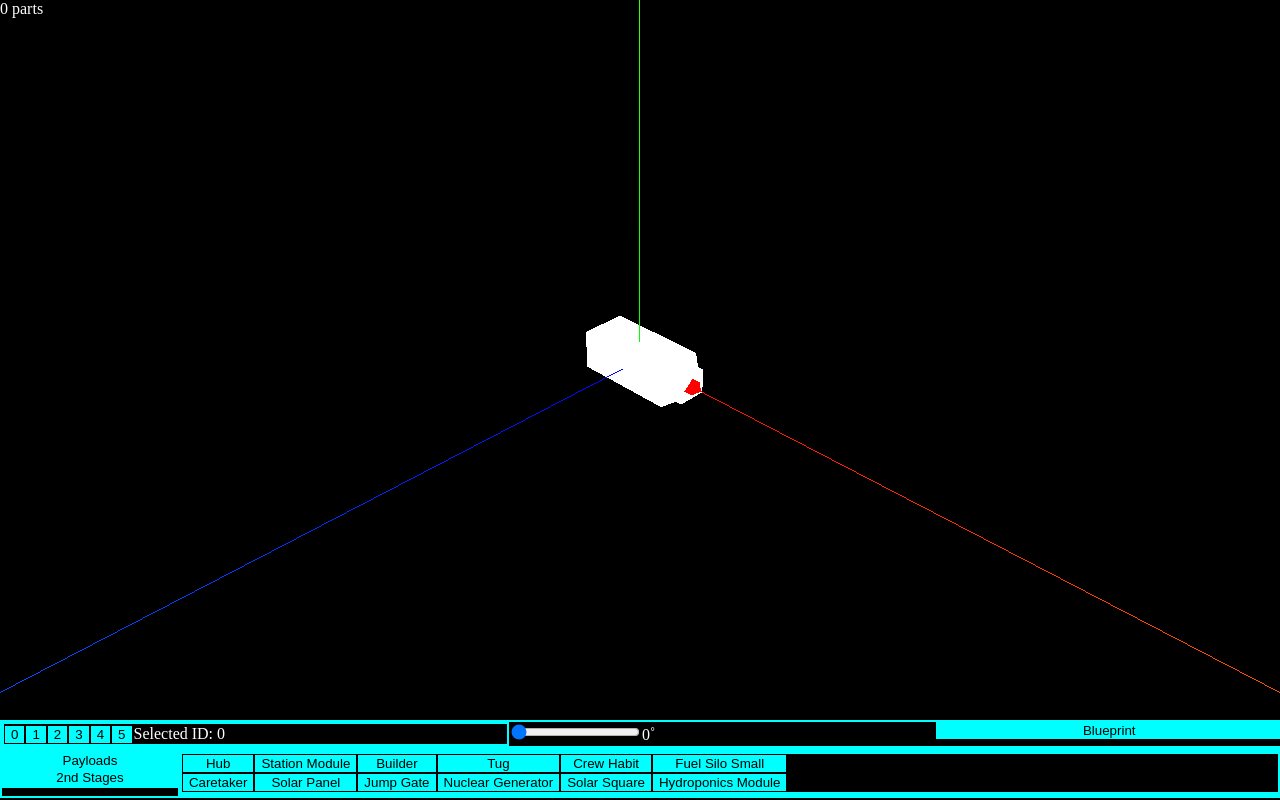
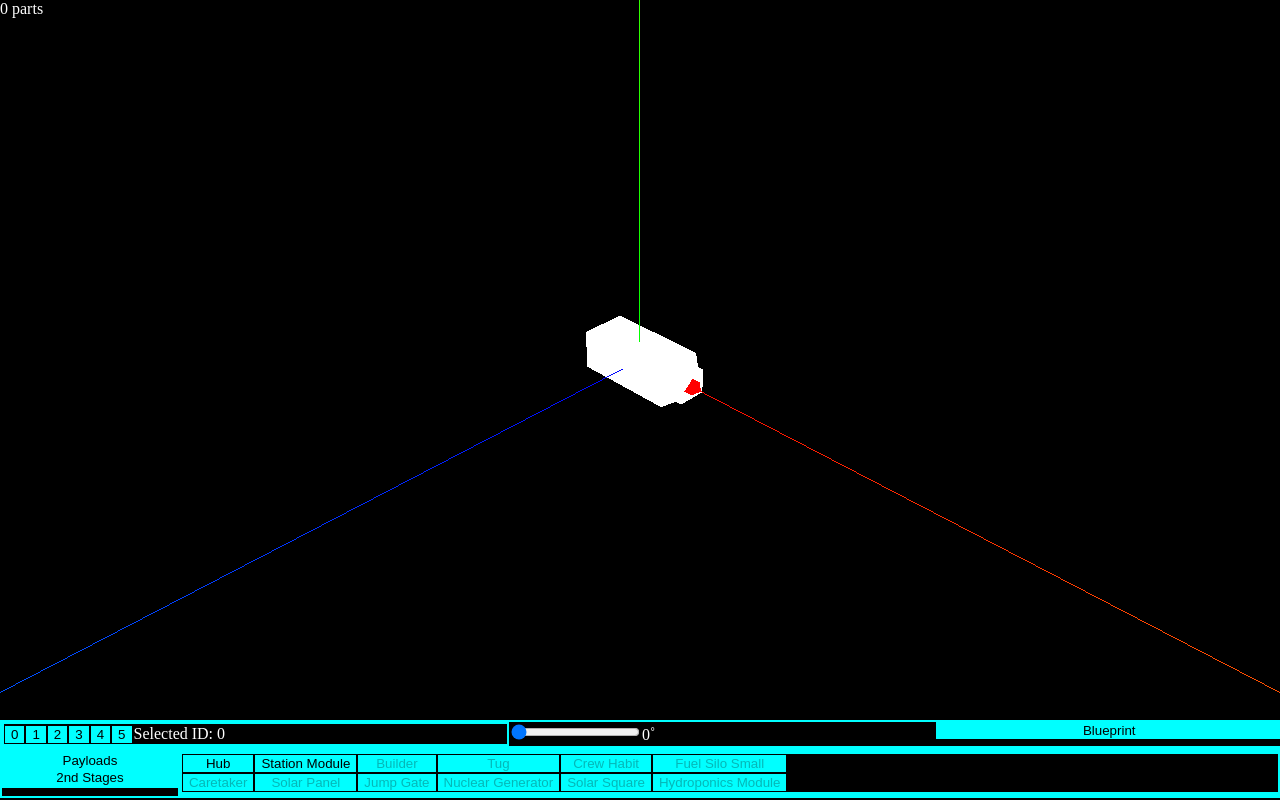
Before and after one commit to Dri111/SA2138Designer, a plain HTML site: page public/index.html in a window 1280 px wide. Drawn offline with Linux system fonts and the light colour scheme.

Commit message:
Disabled unavailable module buttons

```diff
--- a/public/index.html
+++ b/public/index.html
@@ -67,25 +67,25 @@
                         <td><button class="select-module" id="select-hub" value="Hub" state="selected">Hub</button></td>
                         <td><button class="select-module" id="select-corridor" value="Station Module">Station
                                 Module</button></td>
-                        <td><button class="select-module" id="select-builder" value="Builder">Builder</button></td>
-                        <td><button class="select-module" id="select-tug" value="Tug">Tug</button></td>
-                        <td><button class="select-module" id="select-crewhabit" value="Crew Habit">Crew Habit</button>
+                        <td><button class="select-module" id="select-builder" value="Builder" disabled>Builder</button></td>
+                        <td><button class="select-module" id="select-tug" value="Tug" disabled>Tug</button></td>
+                        <td><button class="select-module" id="select-crewhabit" value="Crew Habit" disabled>Crew Habit</button>
                         </td>
-                        <td><button class="select-module" id="select-fuelsilosmall" value="Fuel Silo Small">Fuel Silo
+                        <td><button class="select-module" id="select-fuelsilosmall" value="Fuel Silo Small" disabled>Fuel Silo
                                 Small</button></td>
                     </tr>
                     <tr>
-                        <td><button class="select-module" id="select-caretaker" value="Caretaker">Caretaker</button>
+                        <td><button class="select-module" id="select-caretaker" value="Caretaker" disabled>Caretaker</button>
                         </td>
-                        <td><button class="select-module" id="select-solarpanel" value="Solar Panel">Solar
+                        <td><button class="select-module" id="select-solarpanel" value="Solar Panel" disabled>Solar
                                 Panel</button></td>
-                        <td><button class="select-module" id="select-jumpgate" value="Jump Gate">Jump Gate</button></td>
-                        <td><button class="select-module" id="select-nucleargenerator" value="Nuclear Generator">Nuclear
+                        <td><button class="select-module" id="select-jumpgate" value="Jump Gate" disabled>Jump Gate</button></td>
+                        <td><button class="select-module" id="select-nucleargenerator" value="Nuclear Generator" disabled>Nuclear
                                 Generator</button></td>
-                        <td><button class="select-module" id="select-solarsquare" value="Solar Square">Solar
+                        <td><button class="select-module" id="select-solarsquare" value="Solar Square" disabled>Solar
                                 Square</button></td>
                         <td><button class="select-module" id="select-hydroponicsmodule"
-                                value="Hydroponics Module">Hydroponics Module</button></td>
+                                value="Hydroponics Module" disabled>Hydroponics Module</button></td>
                     </tr>
                 </table>
             </div>
```
